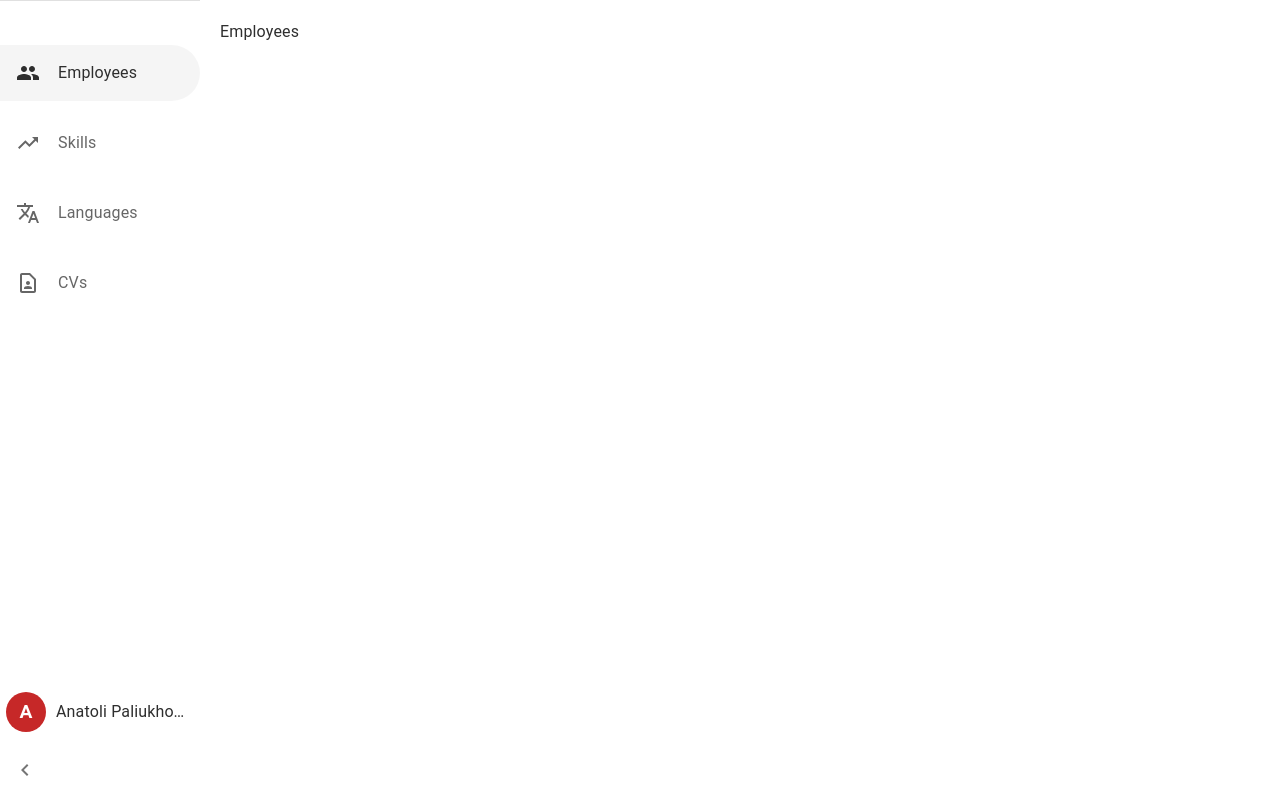
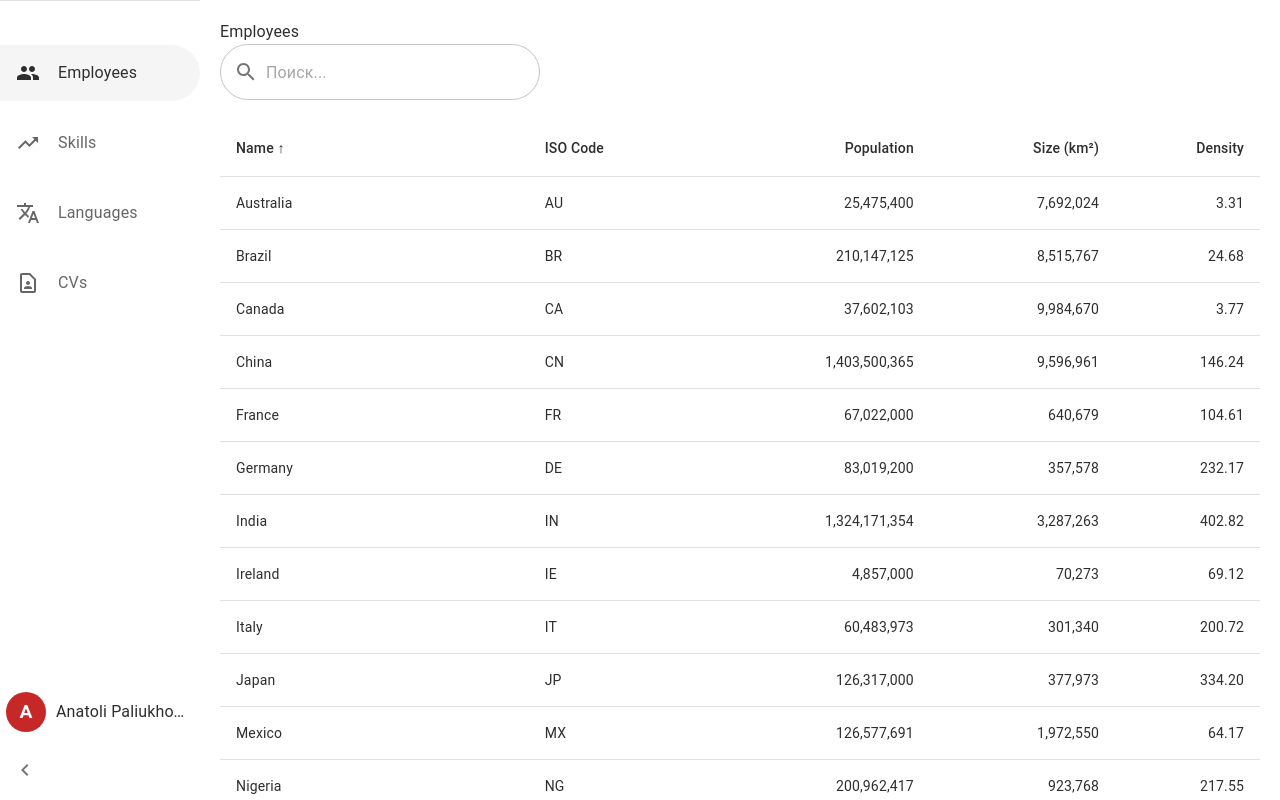
Before and after one commit to cv-innowise/cv-Palykovich-Asipik, a React (Vite) app: page / in a window 1280 px wide. Shown: the top 800 px of the page. Built offline with nearby package versions, Linux system fonts and the light colour scheme.

Commit message:
feat: my last push

```diff
--- a/package.json
+++ b/package.json
@@ -16,6 +16,7 @@
     "@mui/icons-material": "^6.4.8",
     "@mui/material": "^6.4.8",
     "@mui/styled-engine-sc": "^6.4.6",
+    "@mui/x-data-grid": "^7.28.2",
     "@reduxjs/toolkit": "^2.6.1",
     "@types/react-i18next": "^7.8.3",
     "axios": "^1.8.4",
--- a/src/pages/Employees.tsx
+++ b/src/pages/Employees.tsx
@@ -1,8 +1,218 @@
 import { useTranslation } from "react-i18next";
+import { useState } from "react";
+import { TextField, InputAdornment } from "@mui/material";
+import SearchIcon from "@mui/icons-material/Search";
+// import ArrowUpward from "@mui/icons-material/ArrowUpward";
+// import ArrowDownward from "@mui/icons-material/ArrowDownward";
+import styled from "styled-components";
+import { useTheme } from "@mui/material";
+import Table from "@mui/material/Table";
+import TableBody from "@mui/material/TableBody";
+import TableCell from "@mui/material/TableCell";
+import TableHead from "@mui/material/TableHead";
+import TableRow from "@mui/material/TableRow";
+
+interface Column {
+  id: "name" | "code" | "population" | "size" | "density";
+  label: string;
+  minWidth?: number;
+  align?: "right";
+  format?: (value: number) => string;
+}
+
+const columns: readonly Column[] = [
+  { id: "name", label: "Name", minWidth: 170 },
+  { id: "code", label: "ISO\u00a0Code", minWidth: 100 },
+  {
+    id: "population",
+    label: "Population",
+    minWidth: 70,
+    align: "right",
+    format: (value: number) => value.toLocaleString("en-US"),
+  },
+  {
+    id: "size",
+    label: "Size\u00a0(km\u00b2)",
+    minWidth: 70,
+    align: "right",
+    format: (value: number) => value.toLocaleString("en-US"),
+  },
+  {
+    id: "density",
+    label: "Density",
+    minWidth: 70,
+    align: "right",
+    format: (value: number) => value.toFixed(2),
+  },
+];
+
+interface Data {
+  name: string;
+  code: string;
+  population: number;
+  size: number;
+  density: number;
+}
+
+function createData(
+  name: string,
+  code: string,
+  population: number,
+  size: number
+): Data {
+  const density = population / size;
+  return { name, code, population, size, density };
+}
+
+const rows = [
+  createData("India", "IN", 1324171354, 3287263),
+  createData("China", "CN", 1403500365, 9596961),
+  createData("Italy", "IT", 60483973, 301340),
+  createData("United States", "US", 327167434, 9833520),
+  createData("Canada", "CA", 37602103, 9984670),
+  createData("Australia", "AU", 25475400, 7692024),
+  createData("Germany", "DE", 83019200, 357578),
+  createData("Ireland", "IE", 4857000, 70273),
+  createData("Mexico", "MX", 126577691, 1972550),
+  createData("Japan", "JP", 126317000, 377973),
+  createData("France", "FR", 67022000, 640679),
+  createData("United Kingdom", "GB", 67545757, 242495),
+  createData("Russia", "RU", 146793744, 17098246),
+  createData("Nigeria", "NG", 200962417, 923768),
+  createData("Brazil", "BR", 210147125, 8515767),
+];
+
+const FormStyled = styled.form`
+  position: fixed;
+  min-width: 100%;
+  padding: 20px 0px;
+  margin-top: -20px;
+`;
+
+const TextFieldStyled = styled(TextField)`
+  width: 100%;
+  & .MuiOutlinedInput-root {
+    border-radius: 40px;
+  }
+`;
+
+const TableStyled = styled(Table)`
+  margin-top: 100px;
+`;
+
+const StickyTableHead = styled(TableHead)`
+  position: sticky;
+  top: 120px;
+  z-index: 1;
+  min-width: 100%;
+`;
 
 const Employees: React.FC = () => {
   const { t } = useTranslation();
-  return <div>{t("links.employees")}</div>;
+  const [searchTerm, setSearchTerm] = useState<string>("");
+  const [sortDirection, setSortDirection] = useState<"asc" | "desc">("asc");
+  const [sortColumn, setSortColumn] = useState<keyof Data>("name");
+  const theme = useTheme();
+
+  const handleSearchChange = (event: React.ChangeEvent<HTMLInputElement>) => {
+    setSearchTerm(event.target.value);
+  };
+
+  const handleSearchSubmit = (event: React.FormEvent<HTMLFormElement>) => {
+    event.preventDefault();
+    console.log("Searching for:", searchTerm);
+  };
+
+  const handleSort = (columnId: keyof Data) => {
+    const isAsc = sortColumn === columnId && sortDirection === "asc";
+    setSortDirection(isAsc ? "desc" : "asc");
+    setSortColumn(columnId);
+  };
+
+  const filteredRows = rows.filter((row) => {
+    return (
+      row.name.toLowerCase().includes(searchTerm.toLowerCase()) ||
+      row.code.toLowerCase().includes(searchTerm.toLowerCase())
+    );
+  });
+
+  const sortedRows = [...filteredRows].sort((a, b) => {
+    if (a[sortColumn] < b[sortColumn]) {
+      return sortDirection === "asc" ? -1 : 1;
+    }
+    if (a[sortColumn] > b[sortColumn]) {
+      return sortDirection === "asc" ? 1 : -1;
+    }
+    return 0;
+  });
+
+  return (
+    <>
+      <FormStyled
+        onSubmit={handleSearchSubmit}
+        color="primary"
+        style={{ backgroundColor: theme.palette.background.default }}
+      >
+        <div>{t("links.employees")}</div>
+        <TextFieldStyled
+          type="search"
+          style={{ width: "320px" }}
+          variant="outlined"
+          placeholder="Поиск..."
+          value={searchTerm}
+          onChange={handleSearchChange}
+          InputProps={{
+            startAdornment: (
+              <InputAdornment position="start">
+                <SearchIcon />
+              </InputAdornment>
+            ),
+          }}
+        />
+      </FormStyled>
+      <TableStyled stickyHeader aria-label="sticky table">
+        <StickyTableHead>
+          <TableRow>
+            {columns.map((column) => (
+              <TableCell
+                key={column.id}
+                align={column.align}
+                style={{ minWidth: column.minWidth }}
+                onClick={() => handleSort(column.id)}
+              >
+                {column.label}{" "}
+                {sortColumn === column.id ? (
+                  sortDirection === "asc" ? (
+                    <span>↑</span>
+                  ) : (
+                    <span>↓</span>
+                  )
+                ) : null}
+              </TableCell>
+            ))}
+          </TableRow>
+        </StickyTableHead>
+        <TableBody>
+          {sortedRows.map((row) => {
+            return (
+              <TableRow hover role="checkbox" tabIndex={-1} key={row.code}>
+                {columns.map((column) => {
+                  const value = row[column.id];
+                  return (
+                    <TableCell key={column.id} align={column.align}>
+                      {column.format && typeof value === "number"
+                        ? column.format(value)
+                        : value}
+                    </TableCell>
+                  );
+                })}
+              </TableRow>
+            );
+          })}
+        </TableBody>
+      </TableStyled>
+    </>
+  );
 };
 
 export default Employees;
```
Also changed, not shown: 1 other file (tests, documents, lock files or other folders).
